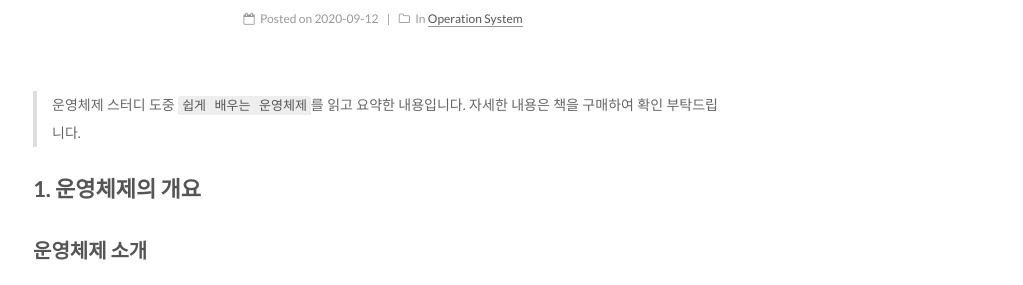
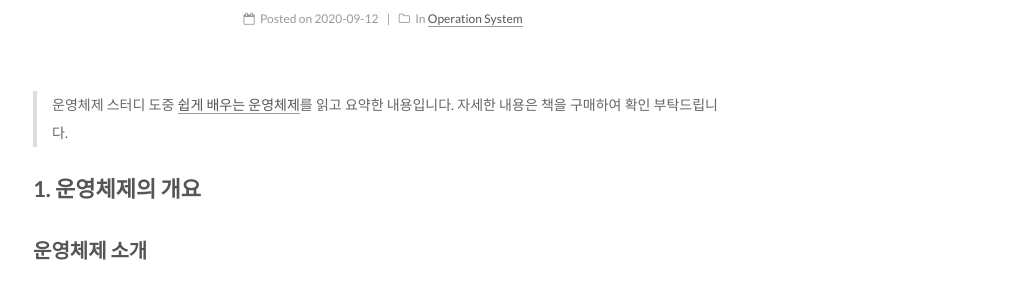
Before and after one commit to kangraemin/kangraemin.github.io, a Jekyll site: the page built from _posts/2020-09-12-OS-History.md, in a window 1280 px wide. Shown: the part 373-658 px from the top of the page, without its empty margins (257-1280 px from the left). Built offline with Jekyll 4.4.1, drawn with Linux system fonts in a browser that asks for light colours; comment, search, counter and statistics services are not loaded.

Commit message:
Use plain text instead single quotation mark

```diff
--- a/_posts/2020-09-12-OS-History.md
+++ b/_posts/2020-09-12-OS-History.md
@@ -9,7 +9,7 @@ tags:
  - Computer science
 ---
 
-> 운영체제 스터디 도중 [`쉽게 배우는 운영체제`](http://www.yes24.com/Product/Goods/62054527)를 읽고 요약한 내용입니다. 자세한 내용은 책을 구매하여 확인 부탁드립니다.
+> 운영체제 스터디 도중 [쉽게 배우는 운영체제](http://www.yes24.com/Product/Goods/62054527)를 읽고 요약한 내용입니다. 자세한 내용은 책을 구매하여 확인 부탁드립니다.
 
 <!-- more -->
 
```
Also changed, not shown: _posts/2020-09-19-Computer-Structure.md (+1 -1 lines).
